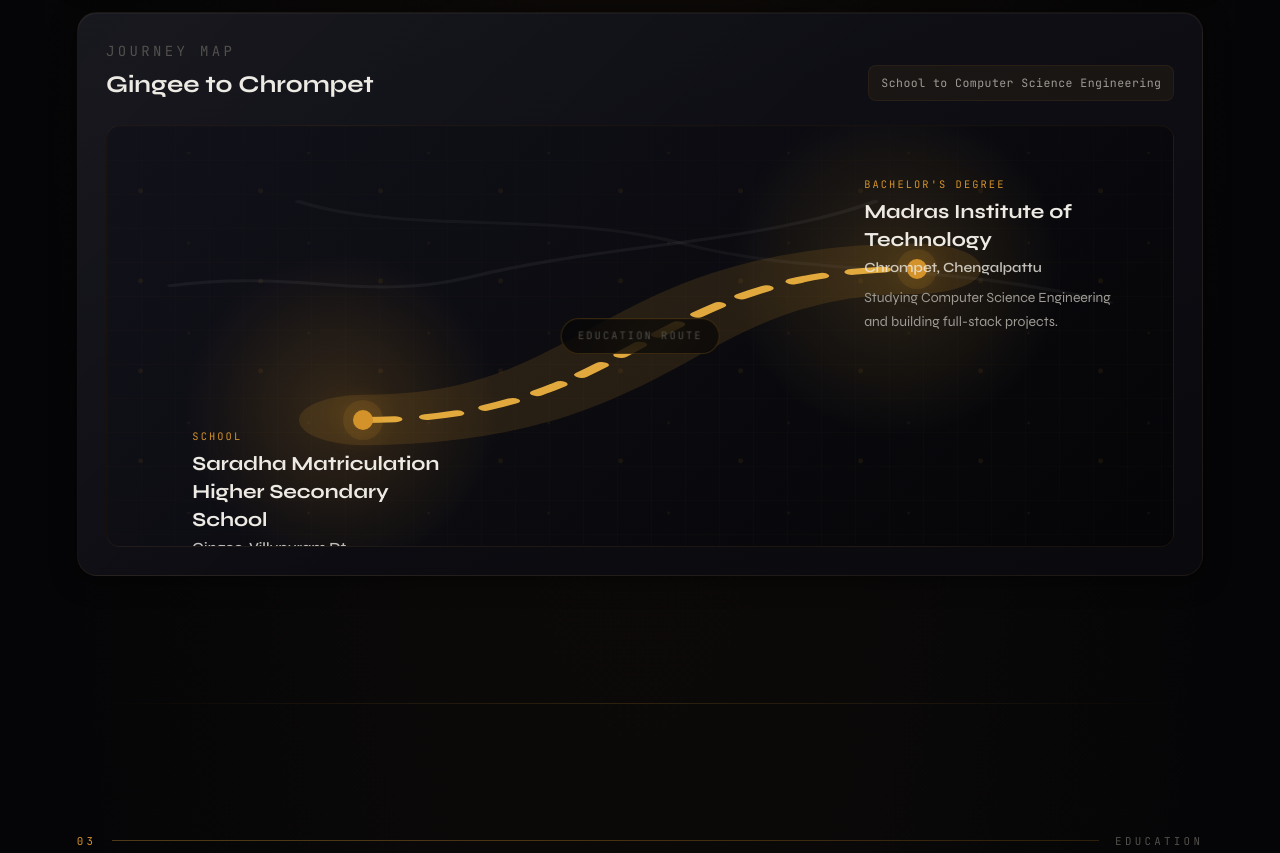
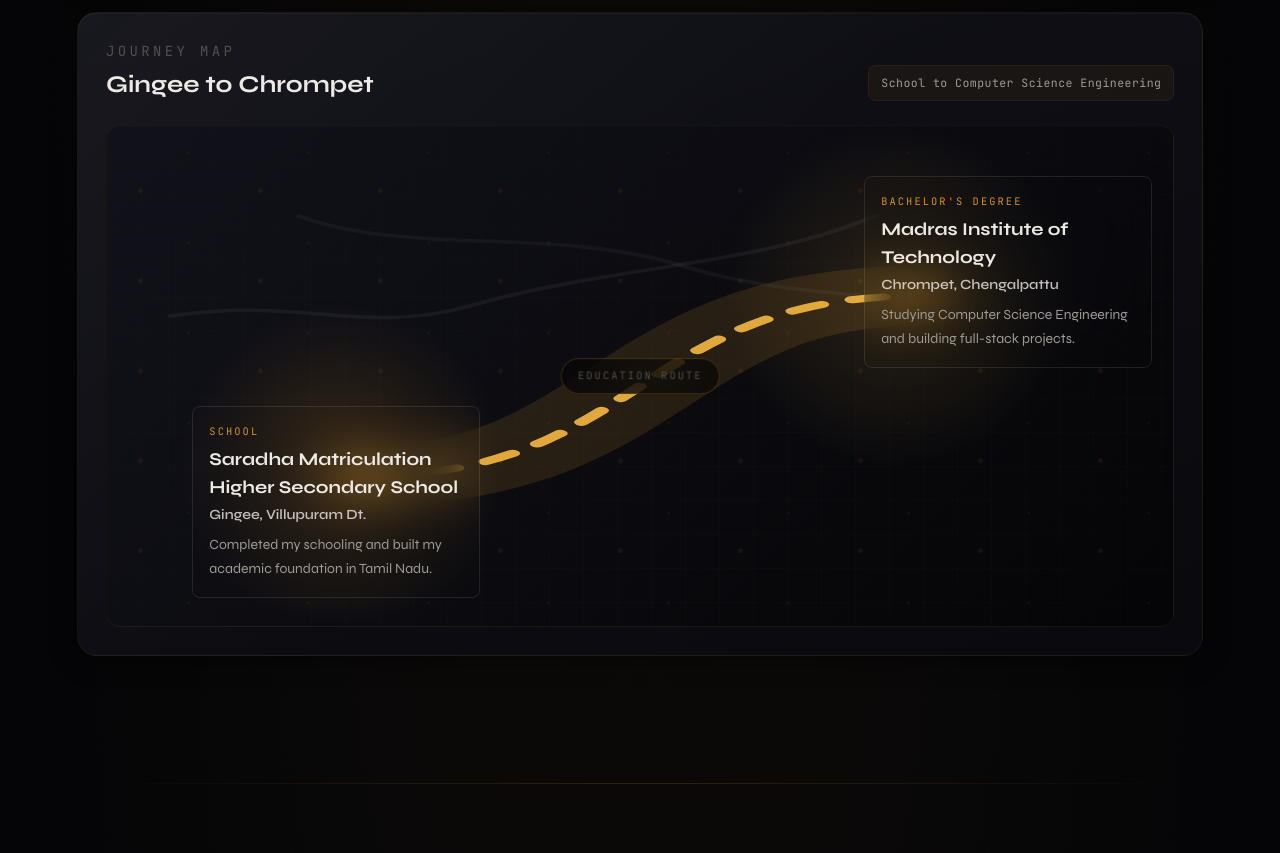
Before and after one commit to Nitesh-N-D/Portfolio, a React (Vite) app in the folder frontend/: page / in a window 1280 px wide. Shown: the part 1920-2773 px from the top of the page. Built offline with nearby package versions, Linux system fonts and the light colour scheme; the HTML template or start-up script is replaced by a standard one; a web font is replaced by a local one.

Commit message:
Update journey map: adjust labelY values for accurate placement of educational milestones

```diff
--- a/frontend/src/components/About.tsx
+++ b/frontend/src/components/About.tsx
@@ -149,7 +149,7 @@
               <div className="absolute inset-0 opacity-25 [background-image:linear-gradient(rgba(212,146,42,0.08)_1px,transparent_1px),linear-gradient(90deg,rgba(212,146,42,0.08)_1px,transparent_1px)] [background-size:34px_34px]" aria-hidden="true" />
               <div className="absolute inset-0 opacity-40 [background-image:radial-gradient(circle_at_28%_72%,rgba(212,146,42,0.2)_0_2px,transparent_3px),radial-gradient(circle_at_68%_30%,rgba(212,146,42,0.16)_0_1px,transparent_2px)] [background-size:120px_90px]" aria-hidden="true" />
 
-              <div className="relative min-h-[420px] sm:min-h-[420px]">
+              <div className="relative min-h-[520px] sm:min-h-[500px]">
                 <svg
                   className="absolute inset-0 h-full w-full"
                   viewBox="0 0 100 100"
@@ -200,7 +200,7 @@
                 {journeyMap.stops.map((stop, index) => (
                   <motion.div
                     key={stop.id}
-                    className={`absolute z-10 max-w-[min(16rem,42vw)] rounded-[var(--r-sm)] border border-white/5 bg-bg-base/55 p-3 backdrop-blur-md sm:max-w-[17rem] sm:p-0 sm:border-0 sm:bg-transparent sm:backdrop-blur-0 ${getLabelTransform(stop)}`}
+                    className={`absolute z-10 w-[min(17rem,44vw)] rounded-[var(--r-sm)] border border-white/10 bg-bg-base/72 p-3 shadow-[var(--shadow-card)] backdrop-blur-xl sm:w-[18rem] sm:p-4 ${getLabelTransform(stop)}`}
                     style={{ left: `${stop.labelX}%`, top: `${stop.labelY}%` }}
                     initial={{ opacity: 0, y: 18 }}
                     whileInView={{ opacity: 1, y: 0 }}
@@ -208,9 +208,9 @@
                     transition={{ duration: 0.45, delay: index * 0.12, ease: "easeOut" }}
                   >
                     <p className="font-mono text-[0.65rem] uppercase tracking-[0.2em] text-amber-500">{stop.phase}</p>
-                    <h4 className="mt-1 text-sm font-bold leading-snug text-text-primary sm:text-lg md:text-xl">{stop.title}</h4>
+                    <h4 className="mt-1 text-[0.9rem] font-bold leading-snug text-text-primary sm:text-base md:text-lg">{stop.title}</h4>
                     <p className="mt-1 text-xs font-semibold leading-tight text-text-primary/80 sm:text-sm">{stop.location}</p>
-                    <p className="mt-2 text-[0.72rem] leading-5 text-text-secondary sm:text-sm sm:leading-6">{stop.detail}</p>
+                    <p className="mt-2 text-[0.72rem] leading-5 text-text-secondary sm:text-xs sm:leading-5 md:text-sm md:leading-6">{stop.detail}</p>
                   </motion.div>
                 ))}
 
--- a/frontend/src/data/journey.ts
+++ b/frontend/src/data/journey.ts
@@ -26,7 +26,7 @@
       x: 24,
       y: 70,
       labelX: 8,
-      labelY: 72
+      labelY: 56
     },
     {
       id: "bachelors",
@@ -37,7 +37,7 @@
       x: 76,
       y: 34,
       labelX: 71,
-      labelY: 12
+      labelY: 10
     }
   ] satisfies JourneyStop[]
 };
```
